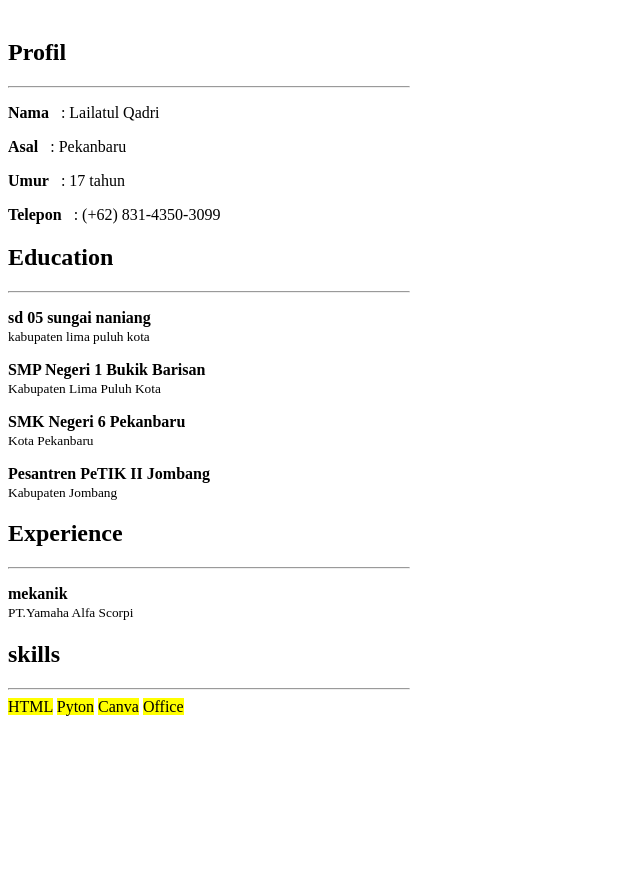
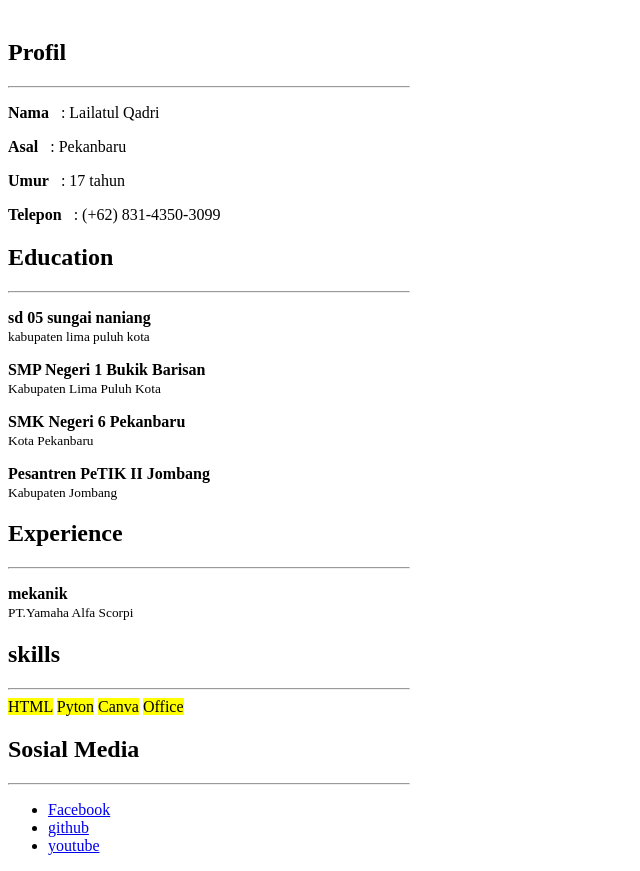
Before and after one commit to kadriputra/kadriputra.github.io, a plain HTML site: page index.html in a window 1280 px wide. Shown: the part 79-950 px from the top of the page, without its empty margins (0-640 px from the left). Before the commit the page ends 803 px from the top, so only its background shows below. Drawn offline with Linux system fonts and the light colour scheme.

Commit message:
Update index.html

```diff
--- a/index.html
+++ b/index.html
@@ -47,5 +47,18 @@
     <hr align="left" width="400px">
     <mark>HTML</mark> <mark>Pyton</mark> <mark>Canva</mark> <mark>Office</mark>
 
+    <h2>Sosial Media</h2>
+    <hr align="left" width="400px">
+    <ul>
+        <li>
+            <a href="https://www.facebook.com/">Facebook</a>
+        </li>
+        <li>
+            <a href="https://github.com/">github</a>
+        </li>
+        <li>
+            <a href="https://www.youtube.com/">youtube</a>
+        </li>
+    </ul>
 </body>
 </html>
```
